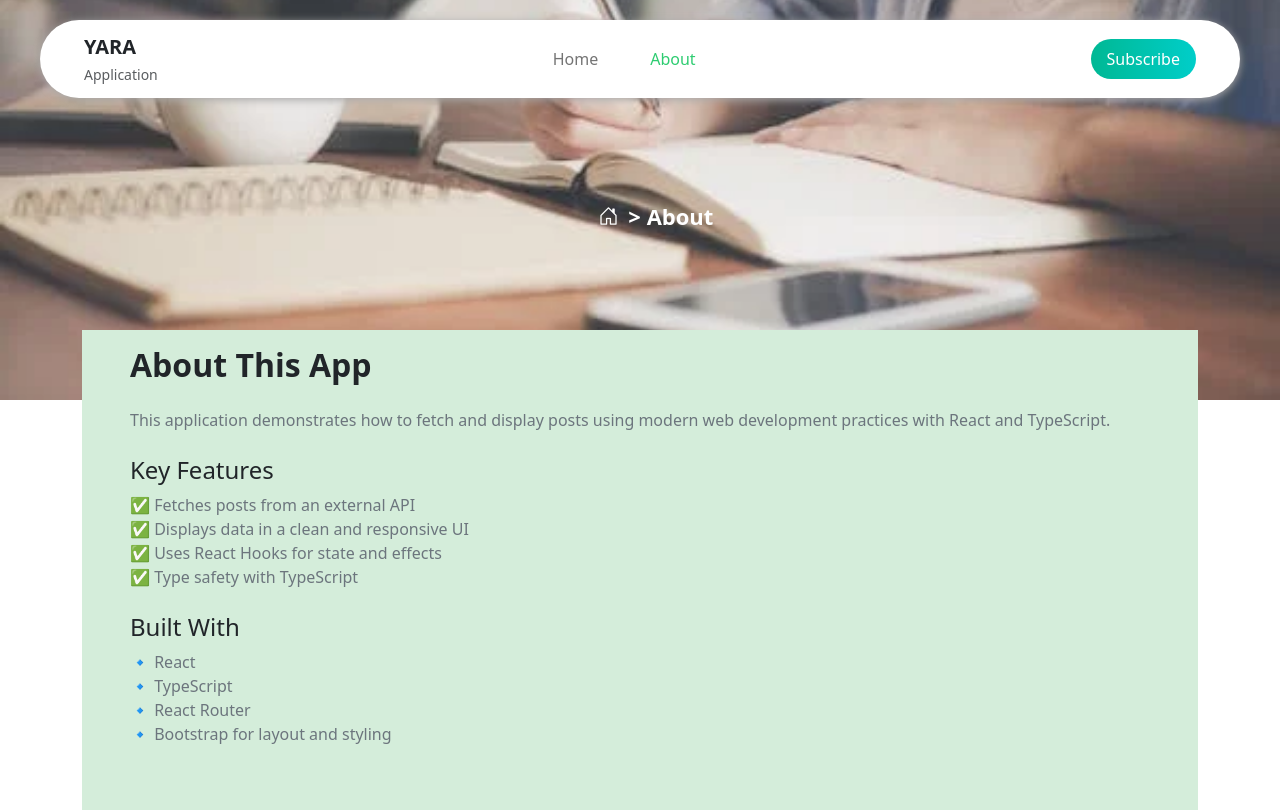
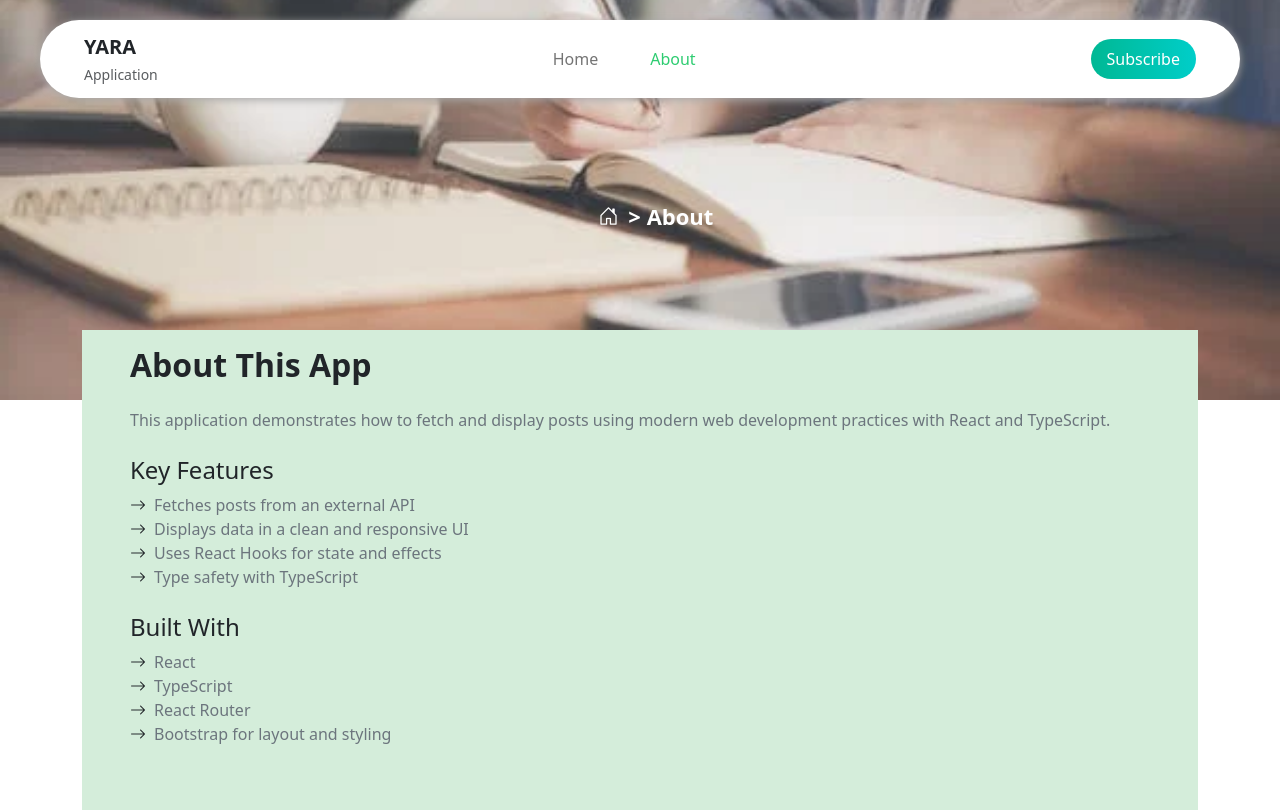
Before and after one commit to isharanilangani/yara_assignment, a React (Create React App) app in the folder frontend-project/: page /about in a window 1280 px wide. Built offline with nearby package versions, Linux system fonts and the light colour scheme.

Commit message:
fix: add style for about page content

```diff
--- a/frontend-project/src/components/AboutContent.tsx
+++ b/frontend-project/src/components/AboutContent.tsx
@@ -10,18 +10,29 @@ const AboutContent: React.FC = () => {
 
       <h4 className="text-dark">Key Features</h4>
       <ul className="list-unstyled text-secondary mb-4">
-        <li>✅ Fetches posts from an external API</li>
-        <li>✅ Displays data in a clean and responsive UI</li>
-        <li>✅ Uses React Hooks for state and effects</li>
-        <li>✅ Type safety with TypeScript</li>
+        {[
+          "Fetches posts from an external API",
+          "Displays data in a clean and responsive UI",
+          "Uses React Hooks for state and effects",
+          "Type safety with TypeScript",
+        ].map((item, index) => (
+          <li key={index} className="hover-list-item">
+            <i className="bi bi-arrow-right me-2 text-dark"></i>
+            {item}
+          </li>
+        ))}
       </ul>
 
       <h4 className="text-dark">Built With</h4>
       <ul className="list-unstyled text-secondary">
-        <li>🔹 React</li>
-        <li>🔹 TypeScript</li>
-        <li>🔹 React Router</li>
-        <li>🔹 Bootstrap for layout and styling</li>
+        {["React", "TypeScript", "React Router", "Bootstrap for layout and styling"].map(
+          (tech, index) => (
+            <li key={index} className="hover-list-item">
+              <i className="bi bi-arrow-right me-2 text-dark"></i>
+              {tech}
+            </li>
+          )
+        )}
       </ul>
     </div>
   );
--- a/frontend-project/src/styles/global.css
+++ b/frontend-project/src/styles/global.css
@@ -143,6 +143,15 @@
   color: #2ecc71;
 }
 
+.hover-list-item {
+  transition: transform 0.2s ease;
+  cursor: pointer;
+}
+
+.hover-list-item:hover {
+  transform: translateX(6px);
+}
+
 /* Mobile view: Change hover color for dropdown items */
 @media (max-width: 768px) {
   .dropdown-item.active,
```
